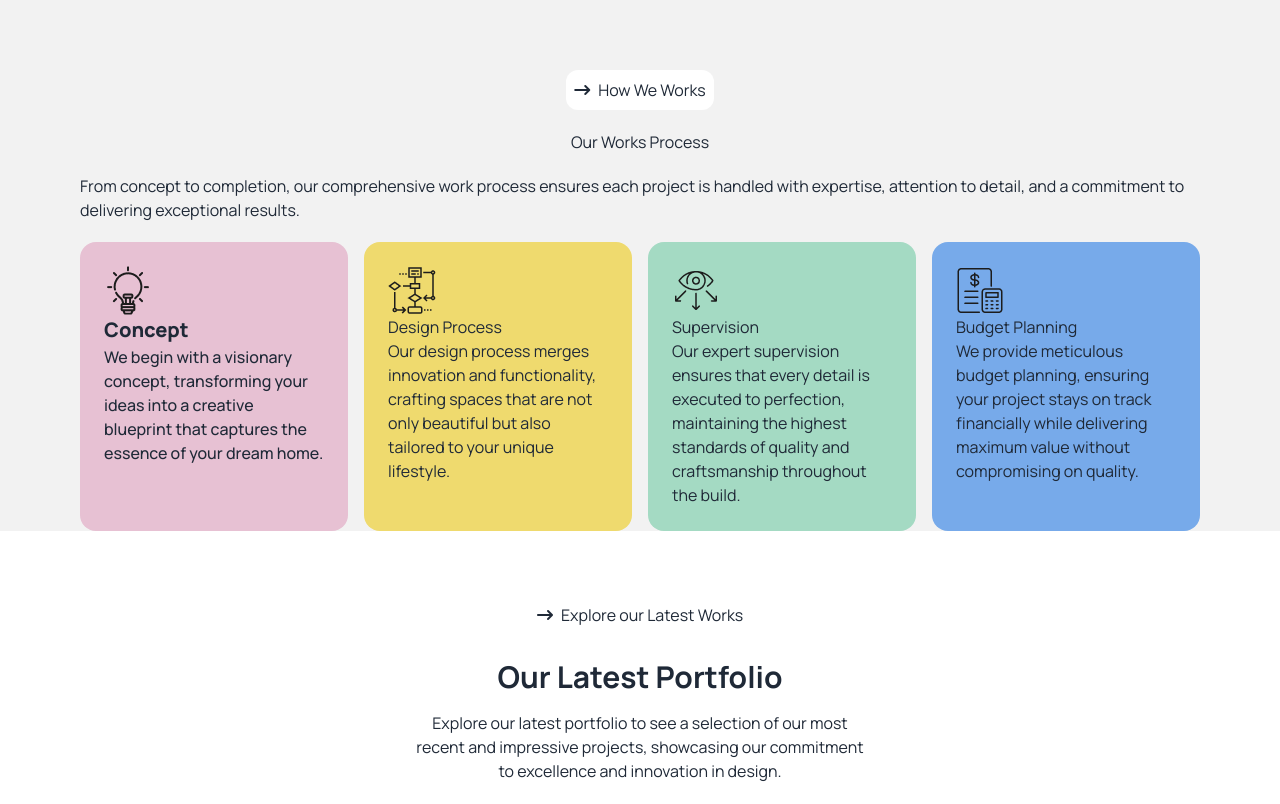
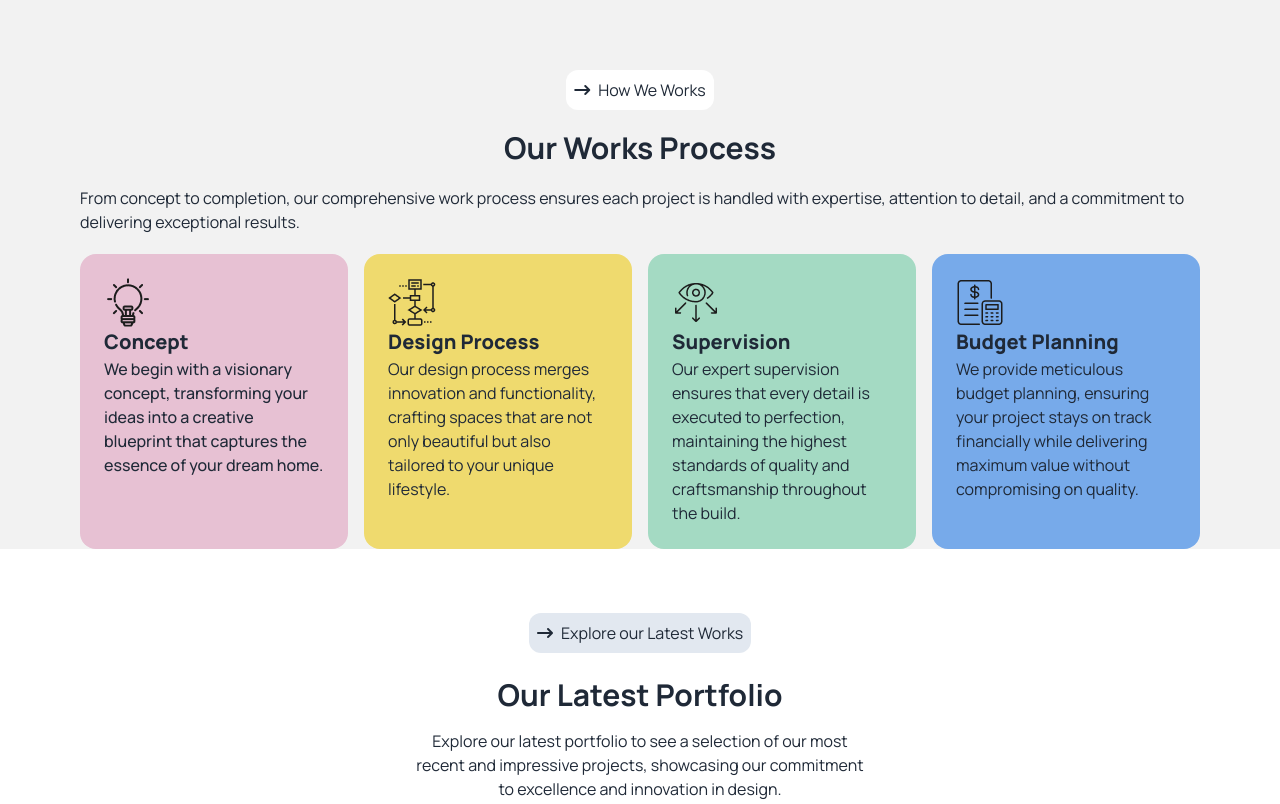
Before and after one commit to AaSsHhRrAaFf/B10-Assignment-03, a plain HTML site: page index.html in a window 1280 px wide. Shown: the part 1500-2304 px from the top of the page. Drawn offline with nearby package versions, Linux system fonts and the light colour scheme.

Commit message:
font-size-update

```diff
--- a/index.html
+++ b/index.html
@@ -205,7 +205,7 @@
           <i class="fa-solid fa-arrow-right-long rounded-full mr-2"></i>How We
           Works
         </button>
-        <h3>Our Works Process</h3>
+        <h3 class="text-2xl sm:text-3xl font-bold">Our Works Process</h3>
         <p>
           From concept to completion, our comprehensive work process ensures
           each project is handled with expertise, attention to detail, and a
@@ -226,7 +226,7 @@
             class="flex flex-col items-start justify-start bg-card02 p-6 rounded-2xl"
           >
             <img src="./assets/flow-chart.png" alt="#" />
-            <h3>Design Process</h3>
+            <h3 class="text-[20px] font-extrabold">Design Process</h3>
             <p>
               Our design process merges innovation and functionality, crafting
               spaces that are not only beautiful but also tailored to your
@@ -237,7 +237,7 @@
             class="flex flex-col items-start justify-start bg-card03 p-6 rounded-2xl"
           >
             <img src="./assets/vision.png" alt="#" />
-            <h3>Supervision</h3>
+            <h3 class="text-[20px] font-extrabold">Supervision</h3>
             <p>
               Our expert supervision ensures that every detail is executed to
               perfection, maintaining the highest standards of quality and
@@ -248,7 +248,7 @@
             class="flex flex-col items-start justify-start bg-card04 p-6 rounded-2xl"
           >
             <img src="./assets/budget-planning.png" alt="#" />
-            <h3>Budget Planning</h3>
+            <h3 class="text-[20px] font-extrabold">Budget Planning</h3>
             <p>
               We provide meticulous budget planning, ensuring your project stays
               on track financially while delivering maximum value without
@@ -261,7 +261,7 @@
       <section class="p-4 sm:p-6">
         <div class="flex flex-col items-center justify-center">
           <button
-            class="bg-white p-2 rounded-xl mt-6 sm:mt-10 flex items-center"
+            class="bg-slate-200 p-2 rounded-xl mt-6 sm:mt-10 flex items-center"
           >
             <i class="fa-solid fa-arrow-right-long rounded-full mr-2"></i>
             Explore our Latest Works
@@ -421,8 +421,10 @@
             </div>
 
             <div class="flex flex-col lg:col-span-2 mt-4 text-center">
-              <button type="submit" class="btn btn-primary w-full lg:w-auto">
-                Submit
+              <button type="submit" class="btn bg-btn-primary w-full lg:w-auto text-lg sm:text-xl font-extrabold">
+                Submit <i
+            class="fa-solid fa-arrow-right-long bg-black text-white p-2 -rotate-45 rounded-full"
+          ></i>
               </button>
             </div>
           </form>
```
